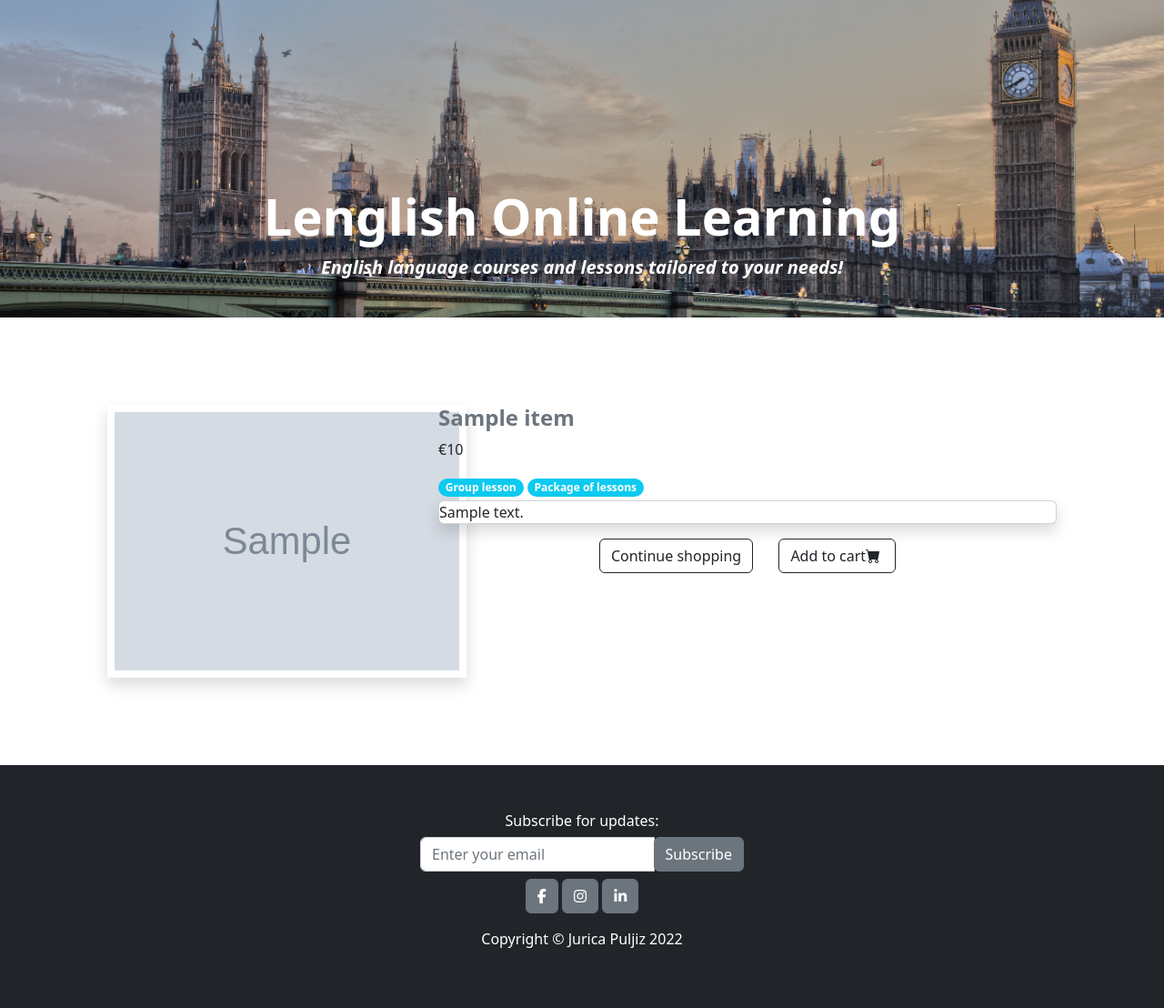
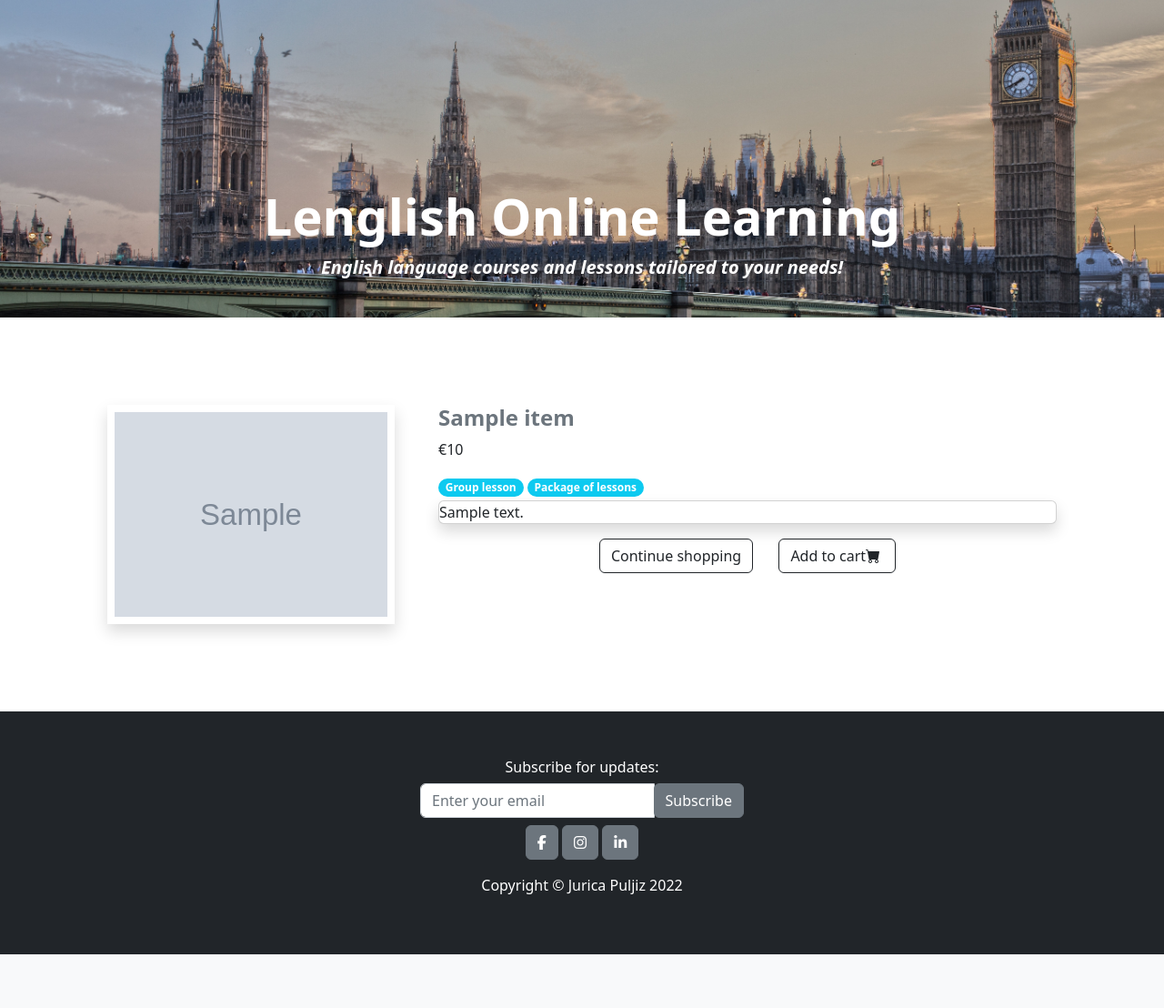
Before and after one commit to Code-Institute-Submissions/jurica29-lenglishonlinelearning_NovResub, a Django app: a page that uses templates/productdetail.html in a window 1280 px wide. Shown: the part 61-1169 px from the top of the page at 91% size. After the commit the page ends 1110 px from the top, so only its background shows below. Run offline with Django 4.2, Linux system fonts and the light colour scheme; tables that the repository leaves empty hold one stand-in row (values such as "Sample post"); grey boxes marked "Sample" are stand-in pictures; parts of the project's set-up code (start-up, migrations or seed data) failed here and were passed over; some libraries are stand-ins or nearby versions.

Commit message:
Add fix for product image bleeding

```diff
--- a/static/styles.css
+++ b/static/styles.css
@@ -50,7 +50,6 @@ h1, .h1 {
 /* Style for image on product page */
 #productimage {
   max-height: 300px;
-  width: auto;
 }
 
 /* Bootstrap toasts CSS adapted from BoutiqueAdo */
--- a/templates/productdetail.html
+++ b/templates/productdetail.html
@@ -10,7 +10,7 @@
         <div class="row gx-4 gx-md-5 justify-content-center">
             <div class="col-md-4 mb-5">
                 <!-- Product image-->
-                <img id="productimage" class="card-img-top p-2 shadow h-200" src="{{ object.image.url }}" alt="product image" />
+                <img id="productimage" class="card-img-top p-2 shadow h-100" src="{{ object.image.url }}" alt="product image" />
             </div>
                     <!-- Product details-->
                     <div class="col-md-8 mb-5">
```
